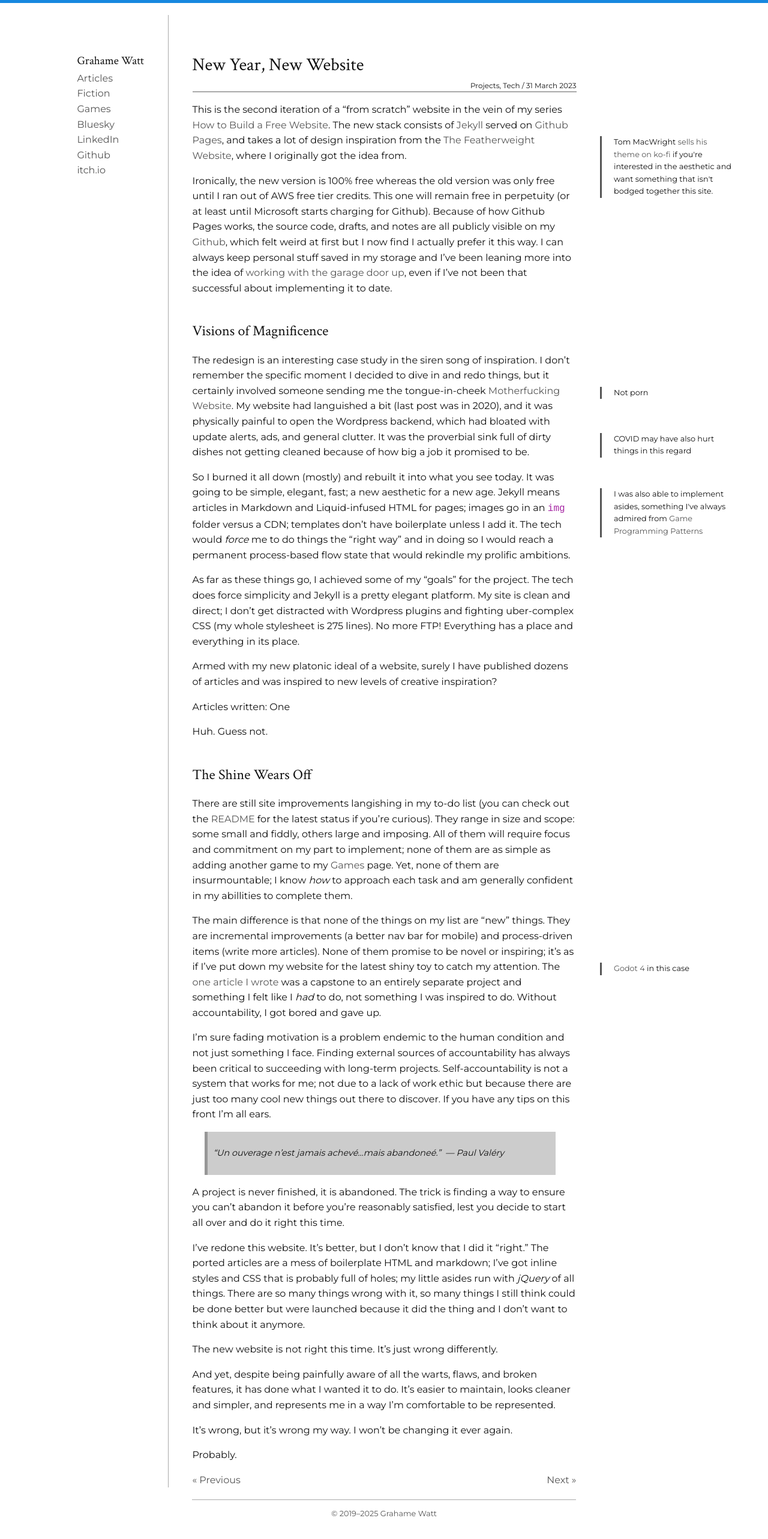
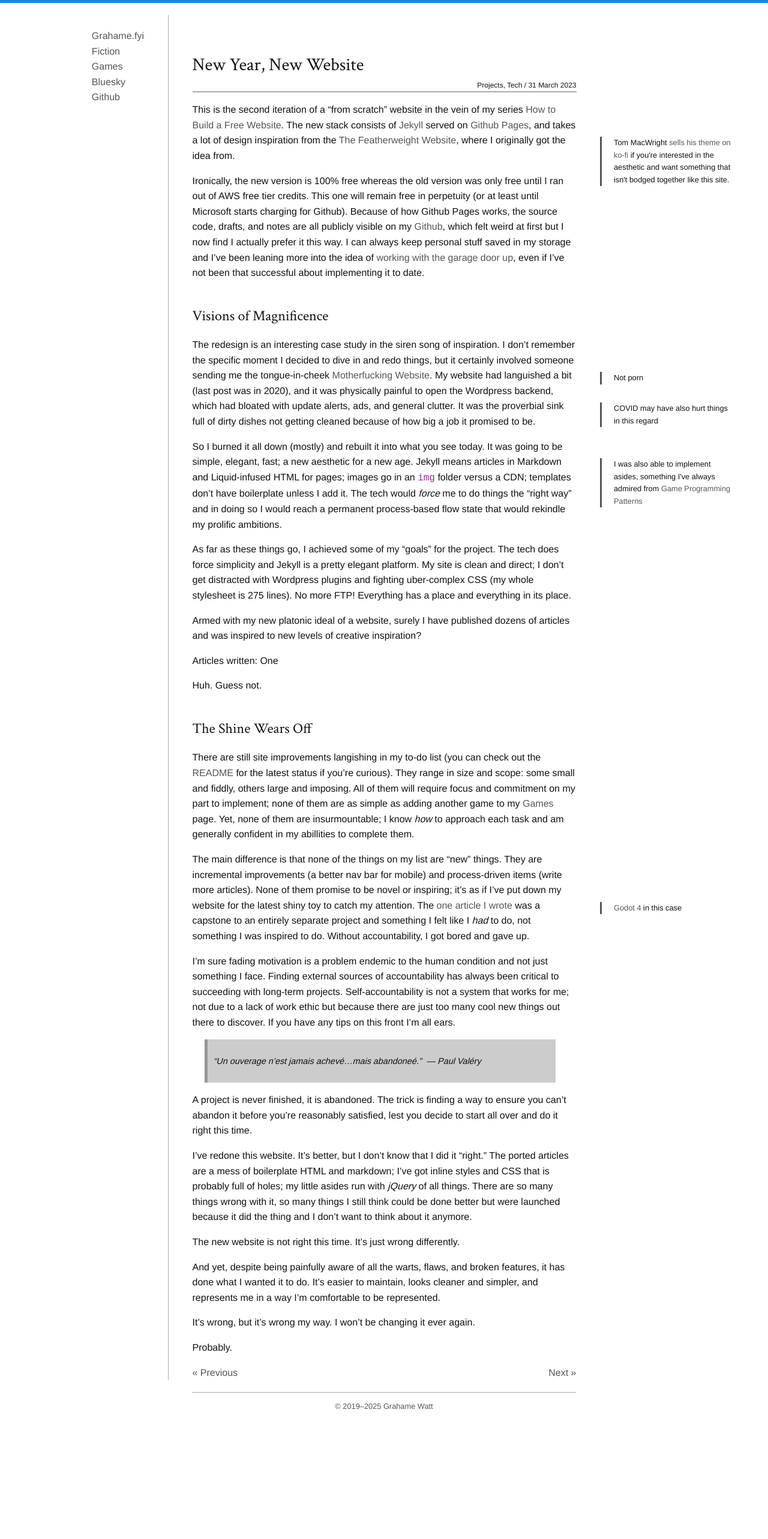
Before and after one commit to GrahameGW/grahamegw.github.io, a Jekyll site: the page built from _posts/2023-03-31-new-year-new-website.md, in a window 1280 px wide. Shown: the whole page at 60% size. Built offline with Jekyll 4.4.1, drawn with Linux system fonts in a browser that asks for light colours; after the commit the page ends 2387 px from its top, so only the background shows below that.

```diff
--- a/_data/fonts.yaml
+++ b/_data/fonts.yaml
@@ -1,3 +1,4 @@
 google :
-- font: Montserrat
 - font: Crimson Text
+- font: Arimo
+- font: Cousine
--- a/_data/navigation.yaml
+++ b/_data/navigation.yaml
@@ -1,4 +1,4 @@
-- name: Articles
+- name: Grahame.fyi
   link: /
 - name: Fiction
   link: /fiction.html
@@ -6,9 +6,5 @@
   link: /games.html
 - name: Bluesky
   link: https://bsky.app/profile/grahame.fyi
-- name: LinkedIn
-  link: https://linkedin.com/in/wattgrahame
 - name: Github
   link: https://github.com/grahamegw
-- name: itch.io
-  link: https://metapilgrim.itch.io
--- a/_includes/navigation.html
+++ b/_includes/navigation.html
@@ -1,5 +1,7 @@
 <nav>
+  <!--
   <h2>Grahame Watt</h2>
+  -->
   <ul>
     {% for item in site.data.navigation %}
       <li>
--- a/_posts/2023-03-31-new-year-new-website.md
+++ b/_posts/2023-03-31-new-year-new-website.md
@@ -9,7 +9,7 @@ This is the second iteration of a "from scratch" website in the vein of my serie
 
 Ironically, the new version is 100% free whereas the old version was only free until I ran out of AWS free tier credits. This one will remain free in perpetuity (or at least until Microsoft starts charging for Github). Because of how Github Pages works, the source code, drafts, and notes are all publicly visible on my [Github](https://github.com/GrahameGW/grahamegw.github.io), which felt weird at first but I now find I actually prefer it this way. I can always keep personal stuff saved in my storage and I've been leaning more into the idea of [working with the garage door up](https://notes.andymatuschak.org/About_these_notes?stackedNotes=z21cgR9K3UcQ5a7yPsj2RUim3oM2TzdBByZu), even if I've not been that successful about implementing it to date.
 
-<aside name="support-tom">Tom MacWright <a href="https://ko-fi.com/s/76c66ec563">sells his theme on ko-fi</a> if you're interested in the aesthetic and want something that isn't bodged together this site.</aside>
+<aside name="support-tom">Tom MacWright <a href="https://ko-fi.com/s/76c66ec563">sells his theme on ko-fi</a> if you're interested in the aesthetic and want something that isn't bodged together like this site.</aside>
 
 ## Visions of Magnificence
 
@@ -41,7 +41,6 @@ The main difference is that none of the things on my list are "new" things. They
 
 I'm sure fading motivation is a problem endemic to the human condition and not just something I face. Finding external sources of accountability has always been critical to succeeding with long-term projects. Self-accountability is not a system that works for me; not due to a lack of work ethic but because there are just too many cool new things out there to discover. If you have any tips on this front I'm all ears.
 
-
 > "Un ouverage n'est jamais achevé...mais abandoneé." &nbsp;&mdash; Paul Valéry
 
 A project is never finished, it is abandoned. The trick is finding a way to ensure you can't abandon it before you're reasonably satisfied, lest you decide to start all over and do it right this time.
--- a/style.css
+++ b/style.css
@@ -13,7 +13,8 @@ body {
     display: flex;
     flex-direction: column;
     min-height: 100vh;
-    font-family: Montserrat, sans-serif;
+    /* font-family: Monserrat, sans-serif; */
+    font-family: Arimo, ans-seriif
 }
 
 footer {
@@ -58,7 +59,7 @@ h3 {
 }
 
 li {
-    margin-bottom: 1.1rem;
+    margin-bottom: 0.5em;
 }
 
 nav h2 {
@@ -124,6 +125,7 @@ pre {
     font-size: 0.9rem;
 }
 pre>code {
+    font-family: Cousine, Courier, mo;
     font-weight: initial;
 }
 
```
Also changed, not shown: Gemfile (+4 -3 lines), _drafts/dedicated-to-craft.md (deleted, +0 -17 lines), Gemfile.lock, README.md, js/menu.js (added).
